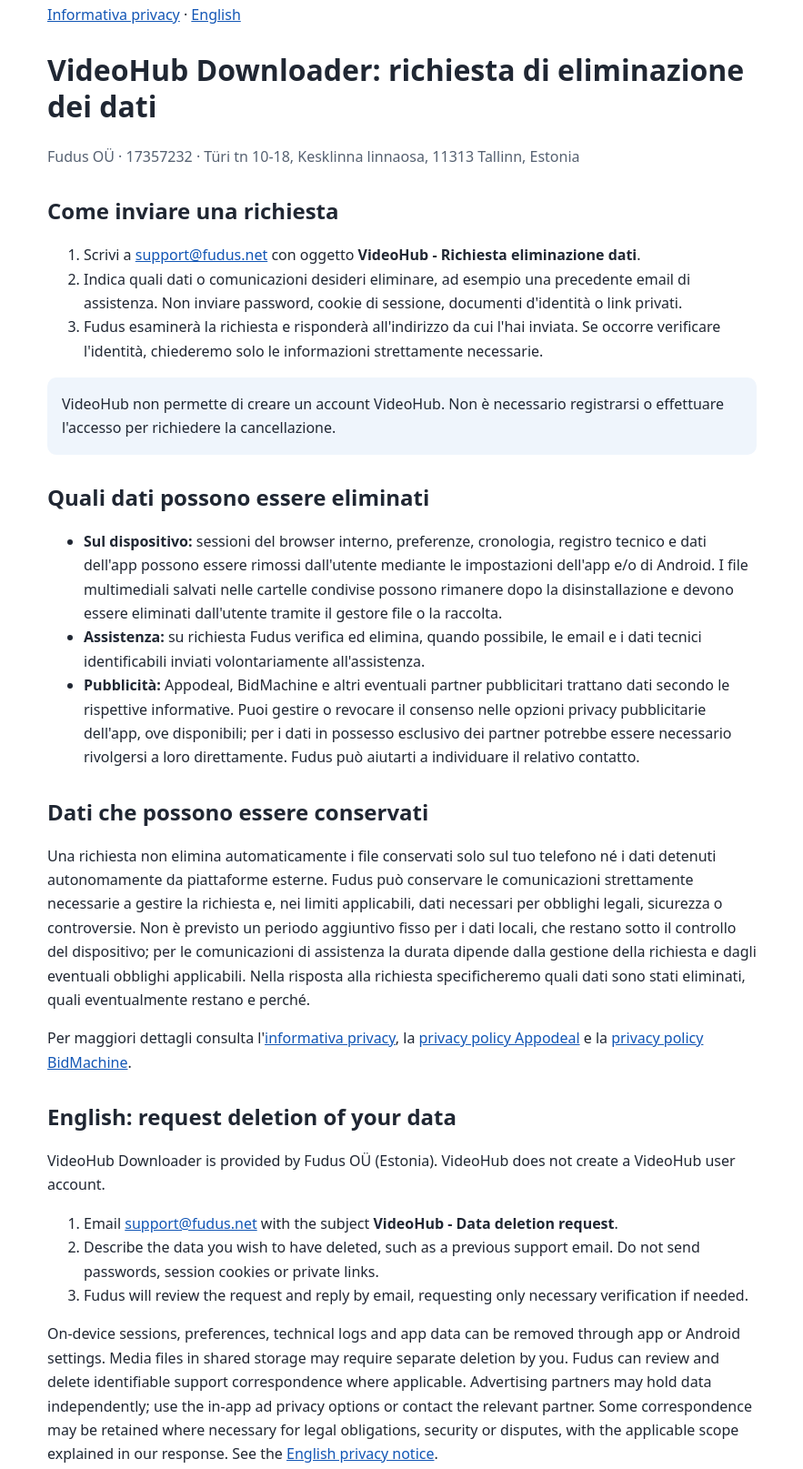
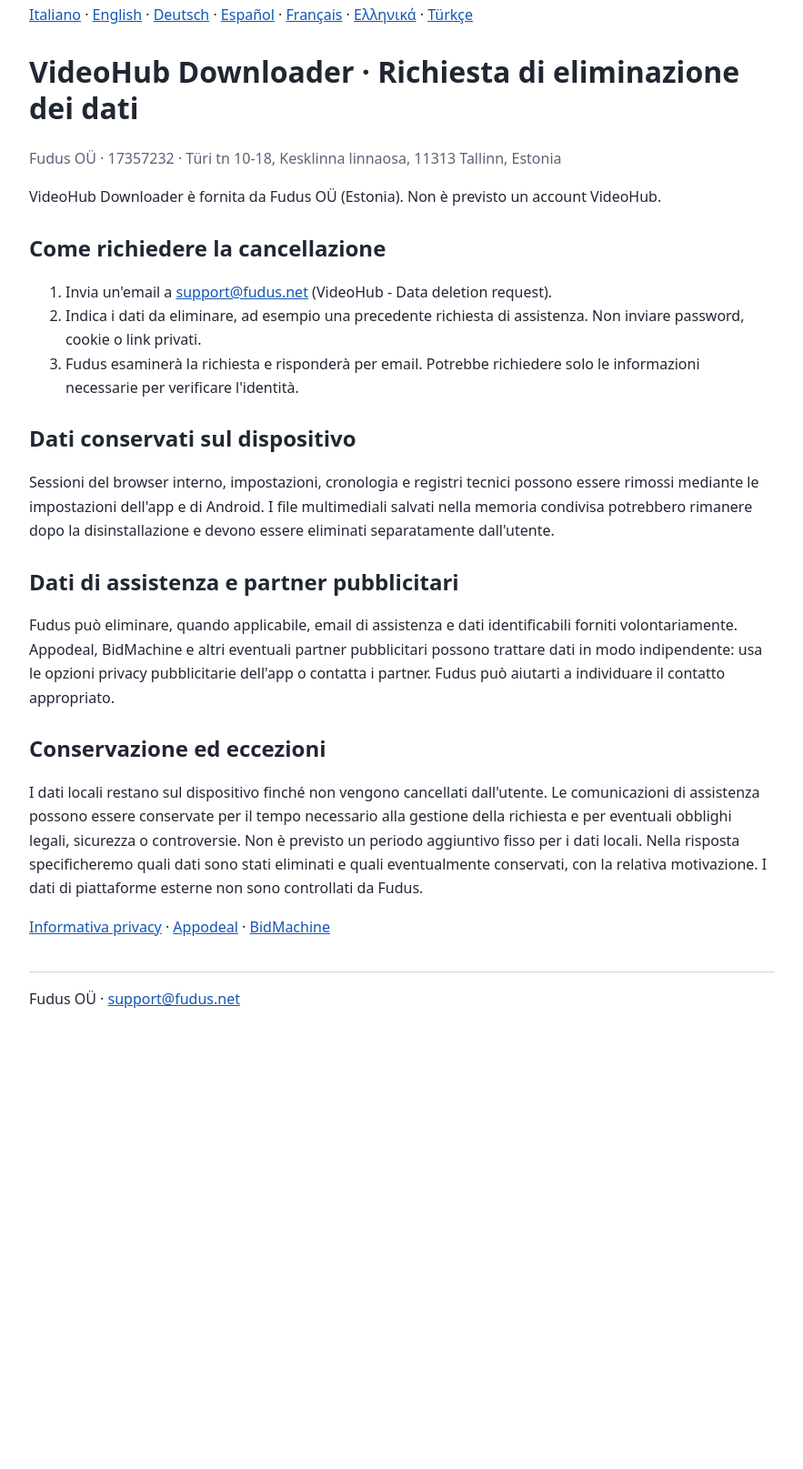
Before and after one commit to fudus-games/videohub-privacy, a plain HTML site: page delete-data.html in a window 1280 px wide. Shown: the part 21-1636 px from the top of the page at 91% size, without its empty margins (198-1081 px from the left). After the commit the page ends 1157 px from the top, so only its background shows below. Drawn offline with Linux system fonts and the light colour scheme.

Commit message:
Localize data deletion instructions into all seven VideoHub languages

```diff
--- a/delete-data.html
+++ b/delete-data.html
@@ -1,52 +1,7 @@
 <!doctype html>
-<html lang="it">
-<head>
-<meta charset="utf-8">
-<meta name="viewport" content="width=device-width,initial-scale=1">
-<title>VideoHub Downloader | Richiesta di eliminazione dei dati</title>
-<meta name="description" content="Come richiedere a Fudus OÜ l'eliminazione dei dati relativi a VideoHub Downloader.">
-<style>
-:root{color-scheme:light dark}body{font:16px/1.65 system-ui,-apple-system,sans-serif;max-width:780px;margin:0 auto;padding:24px;color:light-dark(#202733,#f0f2f5);background:light-dark(#fff,#161b22)}h1,h2{line-height:1.25}a{color:light-dark(#1256b5,#8ab4ff)}.notice{padding:16px;background:light-dark(#eff5fc,#202c3c);border-radius:10px}.muted{color:light-dark(#566171,#b2bccb)}nav{margin-bottom:28px}section{margin:32px 0}footer{border-top:1px solid #8886;padding-top:16px;margin-top:40px}
-</style>
-</head>
-<body>
-<nav><a href="index.html">Informativa privacy</a> · <a href="#english" lang="en">English</a></nav>
-<main>
-<h1>VideoHub Downloader: richiesta di eliminazione dei dati</h1>
-<p class="muted">Fudus OÜ · 17357232 · Türi tn 10-18, Kesklinna linnaosa, 11313 Tallinn, Estonia</p>
-<section>
-<h2>Come inviare una richiesta</h2>
-<ol>
-<li>Scrivi a <a href="mailto:support@fudus.net?subject=VideoHub%20-%20Richiesta%20eliminazione%20dati">support@fudus.net</a> con oggetto <strong>VideoHub - Richiesta eliminazione dati</strong>.</li>
-<li>Indica quali dati o comunicazioni desideri eliminare, ad esempio una precedente email di assistenza. Non inviare password, cookie di sessione, documenti d'identità o link privati.</li>
-<li>Fudus esaminerà la richiesta e risponderà all'indirizzo da cui l'hai inviata. Se occorre verificare l'identità, chiederemo solo le informazioni strettamente necessarie.</li>
-</ol>
-<div class="notice">VideoHub non permette di creare un account VideoHub. Non è necessario registrarsi o effettuare l'accesso per richiedere la cancellazione.</div>
-</section>
-<section>
-<h2>Quali dati possono essere eliminati</h2>
-<ul>
-<li><strong>Sul dispositivo:</strong> sessioni del browser interno, preferenze, cronologia, registro tecnico e dati dell'app possono essere rimossi dall'utente mediante le impostazioni dell'app e/o di Android. I file multimediali salvati nelle cartelle condivise possono rimanere dopo la disinstallazione e devono essere eliminati dall'utente tramite il gestore file o la raccolta.</li>
-<li><strong>Assistenza:</strong> su richiesta Fudus verifica ed elimina, quando possibile, le email e i dati tecnici identificabili inviati volontariamente all'assistenza.</li>
-<li><strong>Pubblicità:</strong> Appodeal, BidMachine e altri eventuali partner pubblicitari trattano dati secondo le rispettive informative. Puoi gestire o revocare il consenso nelle opzioni privacy pubblicitarie dell'app, ove disponibili; per i dati in possesso esclusivo dei partner potrebbe essere necessario rivolgersi a loro direttamente. Fudus può aiutarti a individuare il relativo contatto.</li>
-</ul>
-</section>
-<section>
-<h2>Dati che possono essere conservati</h2>
-<p>Una richiesta non elimina automaticamente i file conservati solo sul tuo telefono né i dati detenuti autonomamente da piattaforme esterne. Fudus può conservare le comunicazioni strettamente necessarie a gestire la richiesta e, nei limiti applicabili, dati necessari per obblighi legali, sicurezza o controversie. Non è previsto un periodo aggiuntivo fisso per i dati locali, che restano sotto il controllo del dispositivo; per le comunicazioni di assistenza la durata dipende dalla gestione della richiesta e dagli eventuali obblighi applicabili. Nella risposta alla richiesta specificheremo quali dati sono stati eliminati, quali eventualmente restano e perché.</p>
-<p>Per maggiori dettagli consulta l'<a href="index.html">informativa privacy</a>, la <a href="https://appodeal.com/privacy-policy/">privacy policy Appodeal</a> e la <a href="https://www.bidmachine.com/privacy-policy">privacy policy BidMachine</a>.</p>
-</section>
-<section id="english" lang="en">
-<h2>English: request deletion of your data</h2>
-<p>VideoHub Downloader is provided by Fudus OÜ (Estonia). VideoHub does not create a VideoHub user account.</p>
-<ol>
-<li>Email <a href="mailto:support@fudus.net?subject=VideoHub%20-%20Data%20deletion%20request">support@fudus.net</a> with the subject <strong>VideoHub - Data deletion request</strong>.</li>
-<li>Describe the data you wish to have deleted, such as a previous support email. Do not send passwords, session cookies or private links.</li>
-<li>Fudus will review the request and reply by email, requesting only necessary verification if needed.</li>
-</ol>
-<p>On-device sessions, preferences, technical logs and app data can be removed through app or Android settings. Media files in shared storage may require separate deletion by you. Fudus can review and delete identifiable support correspondence where applicable. Advertising partners may hold data independently; use the in-app ad privacy options or contact the relevant partner. Some correspondence may be retained where necessary for legal obligations, security or disputes, with the applicable scope explained in our response. See the <a href="en.html">English privacy notice</a>.</p>
-</section>
-</main>
-<footer><small>Fudus OÜ · <a href="mailto:support@fudus.net">support@fudus.net</a></small></footer>
-</body>
-</html>
+<html lang="it"><head><meta charset="utf-8"><meta name="viewport" content="width=device-width,initial-scale=1"><title>VideoHub Downloader · Richiesta di eliminazione dei dati</title><style>body{font:16px/1.65 system-ui,-apple-system,sans-serif;max-width:820px;margin:auto;padding:24px;color:#202733;background:#fff}h1,h2{line-height:1.25}a{color:#1256b5}nav{margin-bottom:30px}section{margin:28px 0}.box{padding:16px;background:#eff5fc;border-radius:10px}.muted{color:#586477}footer{border-top:1px solid #ccd3da;padding-top:16px;margin-top:36px}@media(prefers-color-scheme:dark){body{background:#161b22;color:#eef1f5}a{color:#91bbff}.box{background:#223249}.muted{color:#b3bdc9}}</style></head>
+<body><nav><a href="delete-data.html" lang="it">Italiano</a> · <a href="delete-data-en.html" lang="en">English</a> · <a href="delete-data-de.html" lang="de">Deutsch</a> · <a href="delete-data-es.html" lang="es">Español</a> · <a href="delete-data-fr.html" lang="fr">Français</a> · <a href="delete-data-el.html" lang="el">Ελληνικά</a> · <a href="delete-data-tr.html" lang="tr">Türkçe</a></nav><main><h1>VideoHub Downloader · Richiesta di eliminazione dei dati</h1><p class="muted">Fudus OÜ · 17357232 · Türi tn 10-18, Kesklinna linnaosa, 11313 Tallinn, Estonia</p>
+<p>VideoHub Downloader è fornita da Fudus OÜ (Estonia). Non è previsto un account VideoHub.</p><section><h2>Come richiedere la cancellazione</h2><ol><li>Invia un'email a <a href="mailto:support@fudus.net?subject=VideoHub%20-%20Data%20deletion%20request">support@fudus.net</a> (VideoHub - Data deletion request).</li><li>Indica i dati da eliminare, ad esempio una precedente richiesta di assistenza. Non inviare password, cookie o link privati.</li><li>Fudus esaminerà la richiesta e risponderà per email. Potrebbe richiedere solo le informazioni necessarie per verificare l'identità.</li></ol></section>
+<section><h2>Dati conservati sul dispositivo</h2><p>Sessioni del browser interno, impostazioni, cronologia e registri tecnici possono essere rimossi mediante le impostazioni dell'app e di Android. I file multimediali salvati nella memoria condivisa potrebbero rimanere dopo la disinstallazione e devono essere eliminati separatamente dall'utente.</p></section>
+<section><h2>Dati di assistenza e partner pubblicitari</h2><p>Fudus può eliminare, quando applicabile, email di assistenza e dati identificabili forniti volontariamente. Appodeal, BidMachine e altri eventuali partner pubblicitari possono trattare dati in modo indipendente: usa le opzioni privacy pubblicitarie dell'app o contatta i partner. Fudus può aiutarti a individuare il contatto appropriato.</p></section>
+<section><h2>Conservazione ed eccezioni</h2><p>I dati locali restano sul dispositivo finché non vengono cancellati dall'utente. Le comunicazioni di assistenza possono essere conservate per il tempo necessario alla gestione della richiesta e per eventuali obblighi legali, sicurezza o controversie. Non è previsto un periodo aggiuntivo fisso per i dati locali. Nella risposta specificheremo quali dati sono stati eliminati e quali eventualmente conservati, con la relativa motivazione. I dati di piattaforme esterne non sono controllati da Fudus.</p><p><a href="index.html">Informativa privacy</a> · <a href="https://appodeal.com/privacy-policy/">Appodeal</a> · <a href="https://www.bidmachine.com/privacy-policy">BidMachine</a></p></section></main><footer>Fudus OÜ · <a href="mailto:support@fudus.net">support@fudus.net</a></footer></body></html>
```
Also changed, not shown: delete-data-de.html (added, +7 -0 lines), delete-data-el.html (added, +7 -0 lines), delete-data-en.html (added, +7 -0 lines), delete-data-es.html (added, +7 -0 lines), delete-data-fr.html (added, +7 -0 lines), delete-data-tr.html (added, +7 -0 lines).
